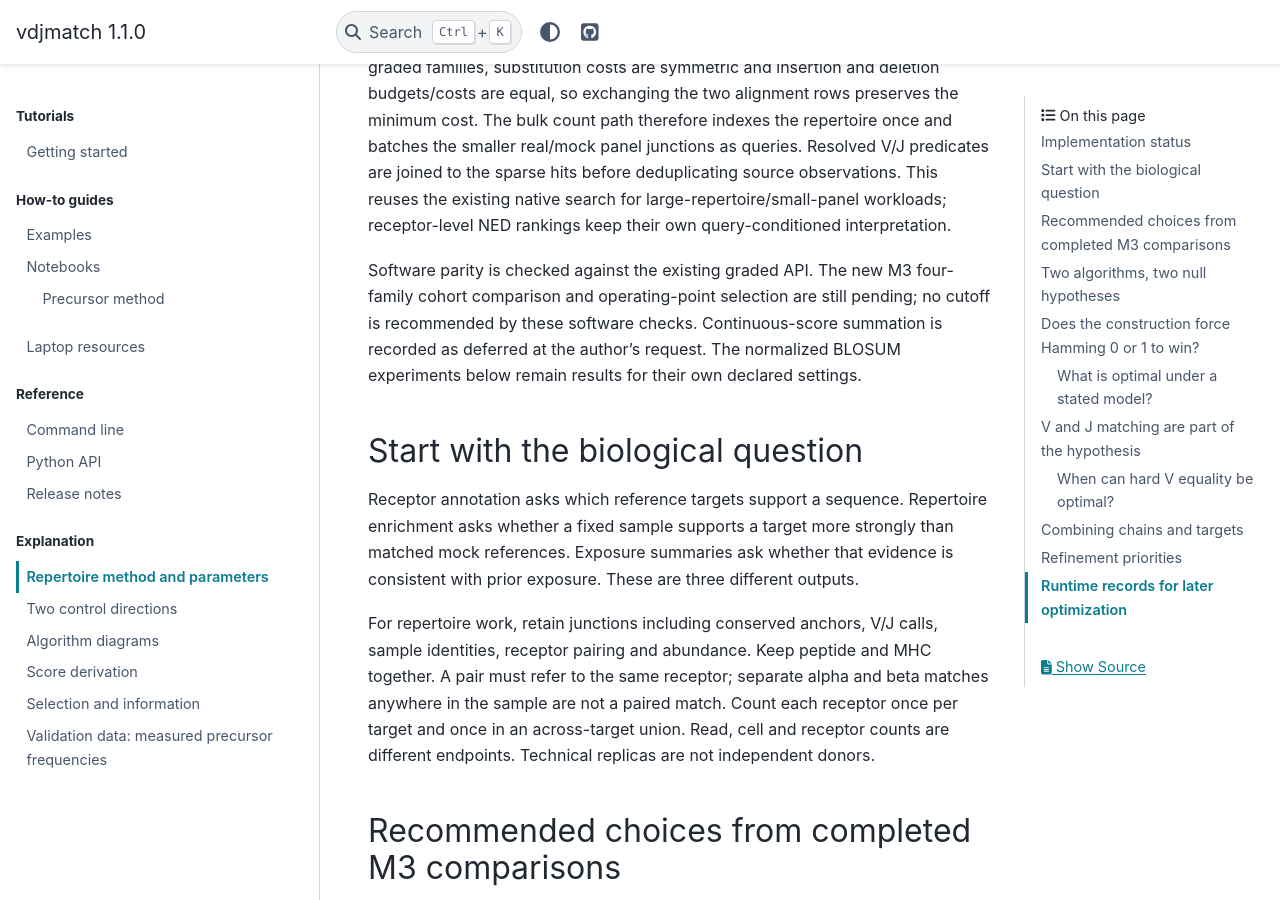
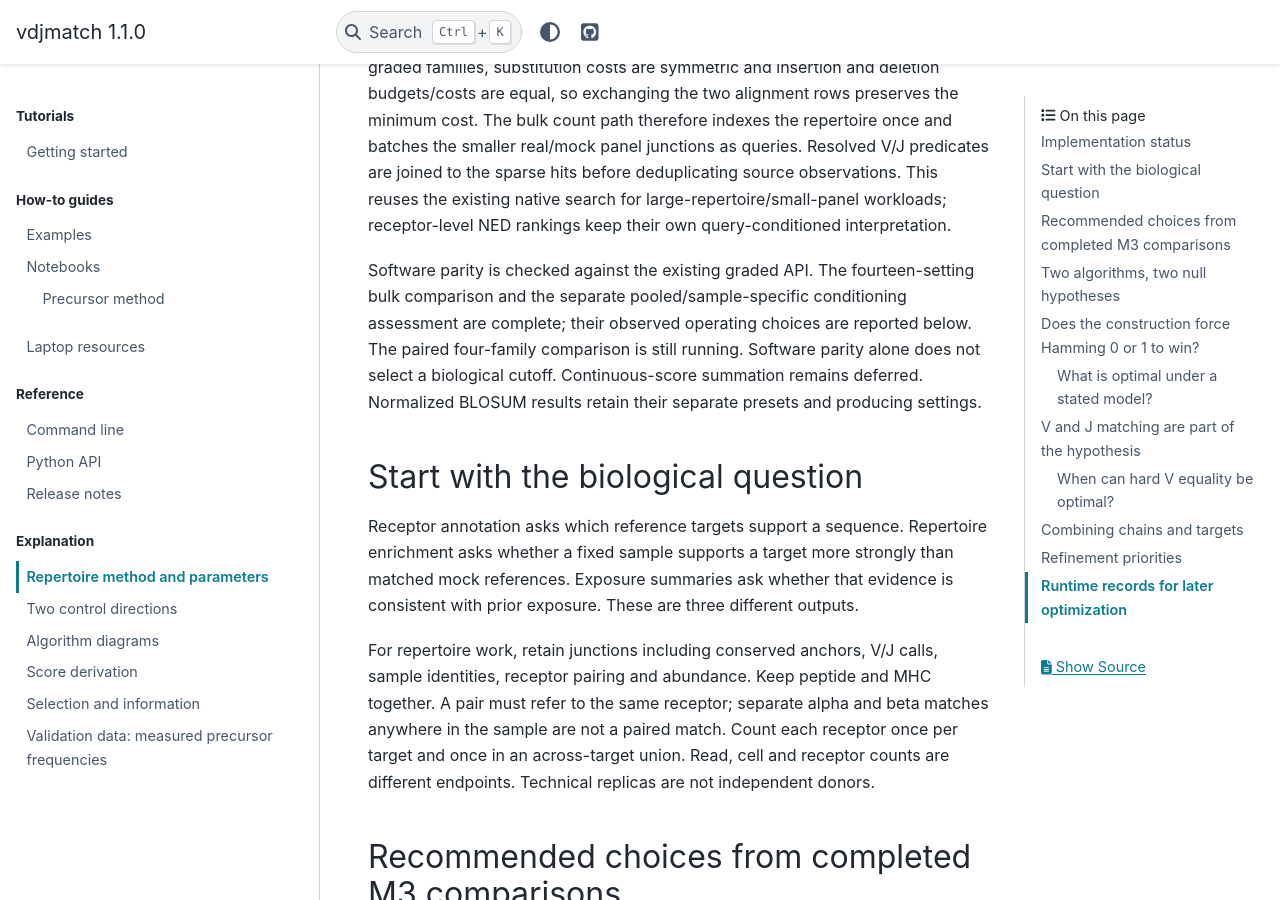
Before and after one commit to antigenomics/vdjmatch, a Sphinx documentation site: the page built from docs/repertoire-method.rst, in a window 1280 px wide and 900 px high, scrolled down 971 px. Built offline with Sphinx 7.4.7 and the PyData theme 0.15.4, drawn with Linux system fonts in a browser that asks for light colours; pages that are not in the unit, such as notebooks, are missing from menus.

Commit message:
Synchronize completed bulk findings across guide README and notebook

```diff
--- a/docs/repertoire-method.rst
+++ b/docs/repertoire-method.rst
@@ -39,11 +39,12 @@ are joined to the sparse hits before deduplicating source observations. This
 reuses the existing native search for large-repertoire/small-panel workloads;
 receptor-level NED rankings keep their own query-conditioned interpretation.
 
-Software parity is checked against the existing graded API. The new M3
-four-family cohort comparison and operating-point selection are still pending;
-no cutoff is recommended by these software checks. Continuous-score summation
-is recorded as deferred at the author's request. The normalized BLOSUM
-experiments below remain results for their own declared settings.
+Software parity is checked against the existing graded API. The fourteen-setting
+bulk comparison and the separate pooled/sample-specific conditioning assessment
+are complete; their observed operating choices are reported below. The paired
+four-family comparison is still running. Software parity alone does not select
+a biological cutoff. Continuous-score summation remains deferred. Normalized
+BLOSUM results retain their separate presets and producing settings.
 
 Start with the biological question
 ----------------------------------
```
Also changed, not shown: README.md (+12 -7 lines), 1 other file.
